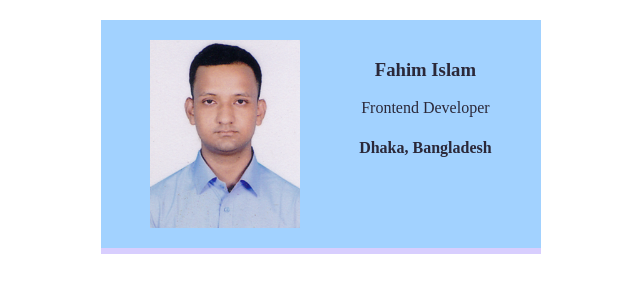
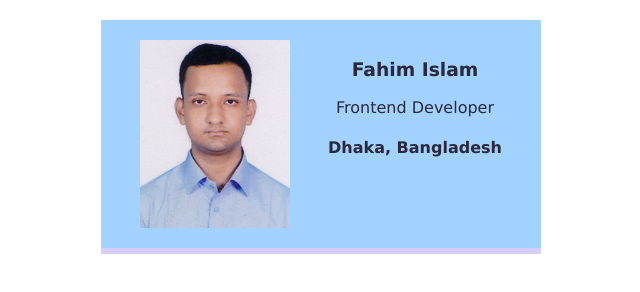
Before and after one commit to fantasticfahim/Digital-Business-Card, a website built with Vite: page index.html in a window 1280 px wide. Shown: the whole page, without its empty margins (319-959 px from the left). Built offline with nearby package versions, Linux system fonts and the light colour scheme.

Commit message:
Update styles.css

```diff
--- a/styles.css
+++ b/styles.css
@@ -1,6 +1,6 @@
 body {
     margin: 20px;
-    font-family: Arial,'Trebuchet MS', 'Lucida Sans Unicode', 'Lucida Grande', 'Lucida Sans',sans-serif 'Franklin Gothic Medium', 'Arial Narrow', Arial, sans-serif Arial, Helvetica, sans-serif Verdana, Geneva, Tahoma, sans-serif;
+    font-family: "Verdana", "Geneva", "Tahoma", sans-serif;
 }
 
 .avatar {
@@ -17,7 +17,7 @@ body {
     background: #ddebf8;
     color: #2b2839;
     border-bottom: 6px solid #d8cefe;
-    background-color: a2d2ff;
+    background-color: #a2d2ff;
 }
 
 .border-blue {
```
